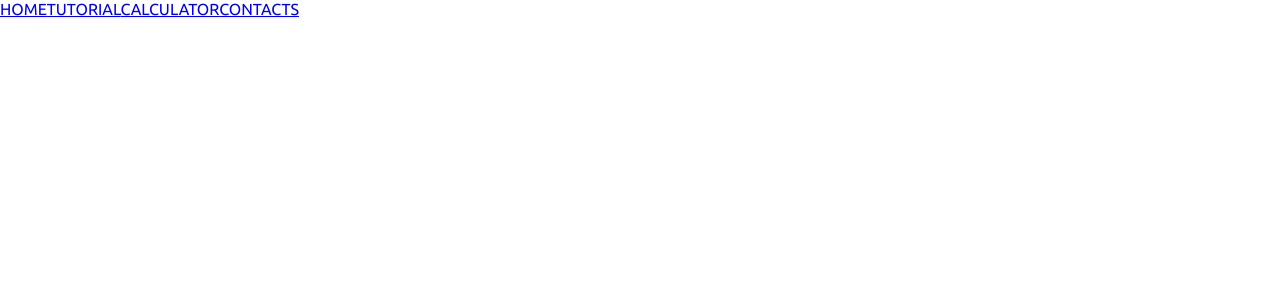
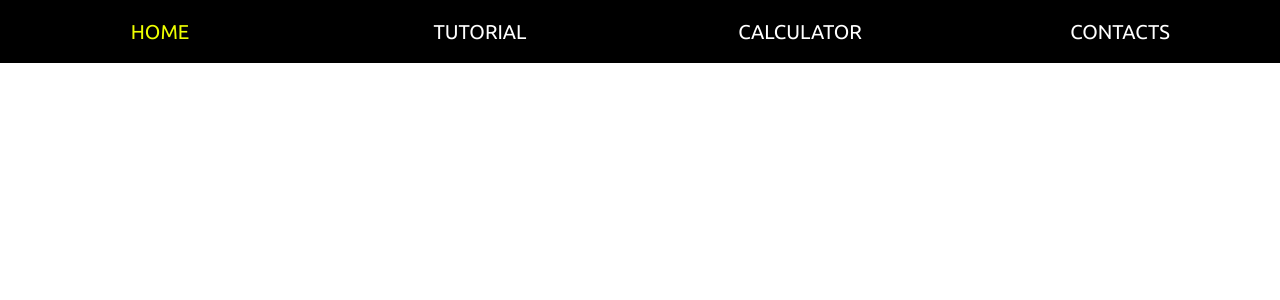
Before and after one commit to fabiolorenzi/acoustic-calculator, a React (Create React App) app: page / in a window 1280 px wide. Shown: the top 300 px of the page. Built offline with nearby package versions, Linux system fonts and the light colour scheme.

Commit message:
styled Header component

```diff
--- a/src/components/Header.jsx
+++ b/src/components/Header.jsx
@@ -1,13 +1,14 @@
 import React from "react";
 import { NavLink } from "react-router-dom";
+import "./Header.style.css";
 
 function Header() {
     return(
         <div className="header">
-            <NavLink to="/" exact>HOME</NavLink>
-            <NavLink to="/tutorial">TUTORIAL</NavLink>
-            <NavLink to="/calculator">CALCULATOR</NavLink>
-            <NavLink to="/contacts">CONTACTS</NavLink>
+            <NavLink to="/" exact className="menu1" activeClassName="activeMenu1">HOME</NavLink>
+            <NavLink to="/tutorial" className="menu1" activeClassName="activeMenu1">TUTORIAL</NavLink>
+            <NavLink to="/calculator" className="menu1" activeClassName="activeMenu1">CALCULATOR</NavLink>
+            <NavLink to="/contacts" className="menu1" activeClassName="activeMenu1">CONTACTS</NavLink>
         </div>
     );
 };
--- a/src/components/Header.style.css
+++ b/src/components/Header.style.css
@@ -0,0 +1,35 @@
+.header {
+    display: flex;
+    position: fixed;
+    justify-content: space-around;
+    width: 100%;
+    text-align: center;
+    background-color: #000000;
+}
+
+.menu1 {
+    display: block;
+    width: 20%;
+    margin-top: 5px;
+    margin-bottom: 5px;
+    color: #ffffff;
+    text-decoration: none;
+    padding-top: 15px;
+    padding-bottom: 15px;
+    font-size: 20px;
+    border-radius: 2px;
+    transition-duration: 0.3s;
+}
+
+.menu1:hover {
+    background-color: #eeff00;
+    color: #000000;
+    padding-top: 12px;
+    padding-bottom: 12px;
+    font-size: 24px;
+    transition-duration: 0.3s;
+}
+
+.activeMenu1 {
+    color: #eeff00;
+}
```
